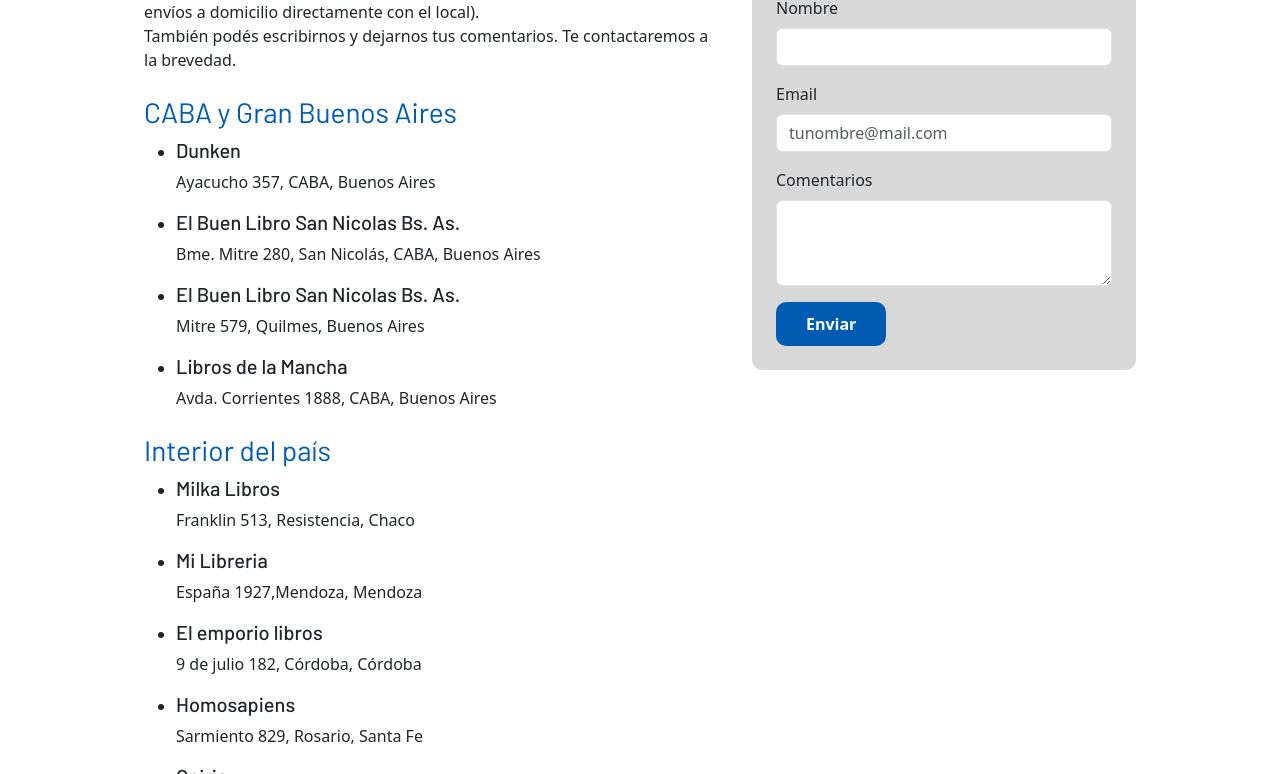
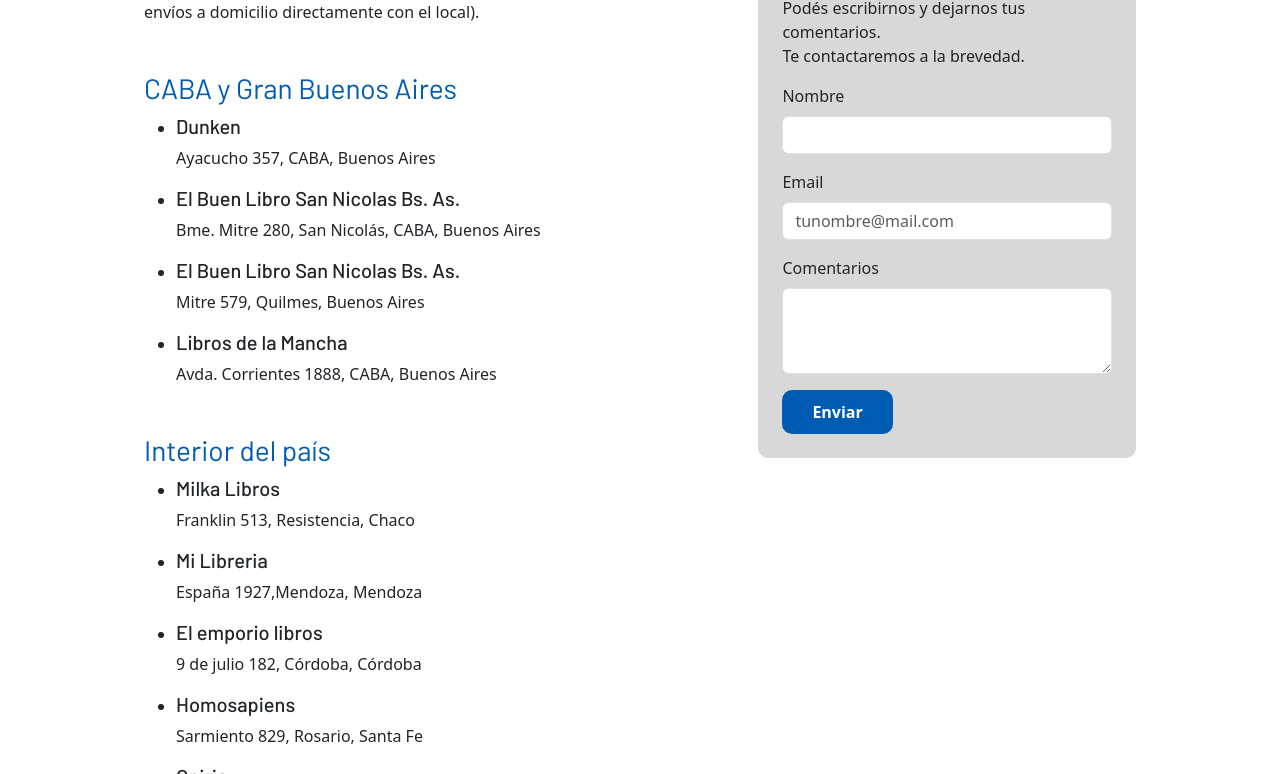
Before and after one commit to florikofs/entrega_final, a website: page pages/contacto.html in a window 1280 px wide. Shown: the part 215-989 px from the top of the page. Drawn offline with nearby package versions, Linux system fonts and the light colour scheme.

Commit message:
Ajuste fuentes 4 + ajustes contacto + ajustes sinopsis

```diff
--- a/pages/contacto.html
+++ b/pages/contacto.html
@@ -49,10 +49,8 @@
             <section class="info">
                 <div>
                     <h2>Puntos de venta</h2>
-                    <p>Podés conseguir "El tercer corpusculo" en los siguientes locales (acordar envíos a domicilio
-                        directamente con el local). <br>
-                        También podés escribirnos y dejarnos tus comentarios. Te contactaremos a la brevedad.
-                    </p>
+                    <p>Podés conseguir <strong>El tercer corpusculo</strong> en los siguientes locales (acordar envíos a
+                        domicilio directamente con el local).</p>
                 </div>
                 <div class="locales">
                     <h3>
@@ -107,6 +105,8 @@
             </section>
             <section class="contacto_form">
                 <h3>Contactanos</h3>
+                <p>Podés escribirnos y dejarnos tus comentarios. <br>
+                    Te contactaremos a la brevedad.</p>
                 <form action="#" method="get">
                     <!-- Bootstrap form -->
                     <div class="mb-3">
--- a/scss/sections/_clases_globales.scss
+++ b/scss/sections/_clases_globales.scss
@@ -2,13 +2,13 @@
 h1,
 h2,
 h3 {
-    font-family: font-main, serif;
+    font-family: font-main;
 }
 
 h4,
 h5,
 h6 {
-    font-family: font-main-med, serif;
+    font-family: font-main-med;
 }
 
 p {
@@ -16,7 +16,7 @@
 }
 
 .txt_destacado {
-    font-family: font-main, serif;
+    font-family: font-main;
     color: $maincolor;
     font-size: 18px;
     font-weight: bold;
--- a/scss/sections/_s_contacto.scss
+++ b/scss/sections/_s_contacto.scss
@@ -4,13 +4,13 @@
     .contacto_body {
         display: grid;
         grid-template-columns: 1.5fr 1fr;
-        gap: 32px;
+        gap: 48px;
         margin: 60px 0;
         max-width: 992px;
 
         .info {
             .locales {
-                margin: 24px 0px;
+                margin: 48px 0px;
 
                 h3 {
                     color: $maincolor;
@@ -39,3 +39,9 @@
         }
     }
 }
+
+@media (max-width: 570px) {
+    .contacto_main {
+        padding: 0px 20px;
+    }
+}
--- a/scss/sections/_s_sinopsis.scss
+++ b/scss/sections/_s_sinopsis.scss
@@ -3,7 +3,7 @@
     height: 100vh;
 
     .contenedor{
-        align-items: flex-start;
+        // align-items: flex-start;
 
         h3{
             margin: 30px 0px 10px 0px;
```
Also changed, not shown: css/style.css.
